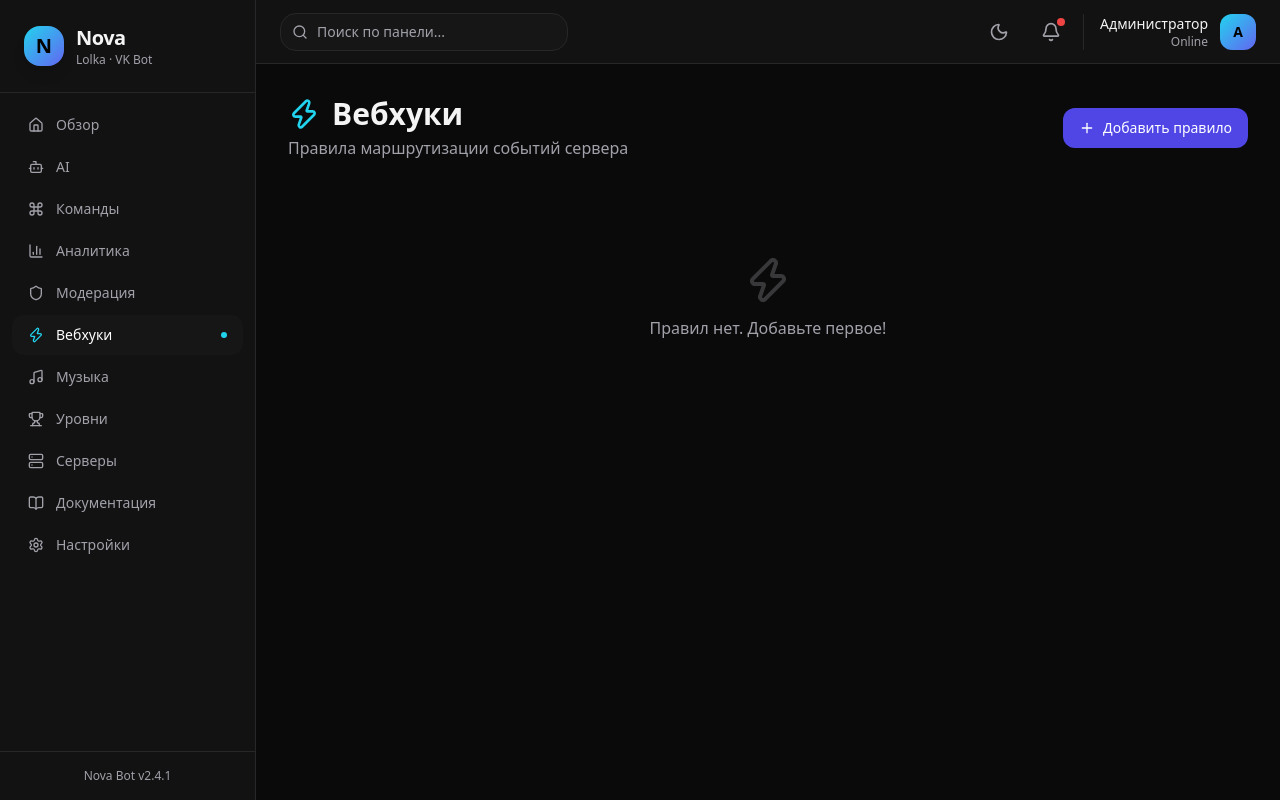
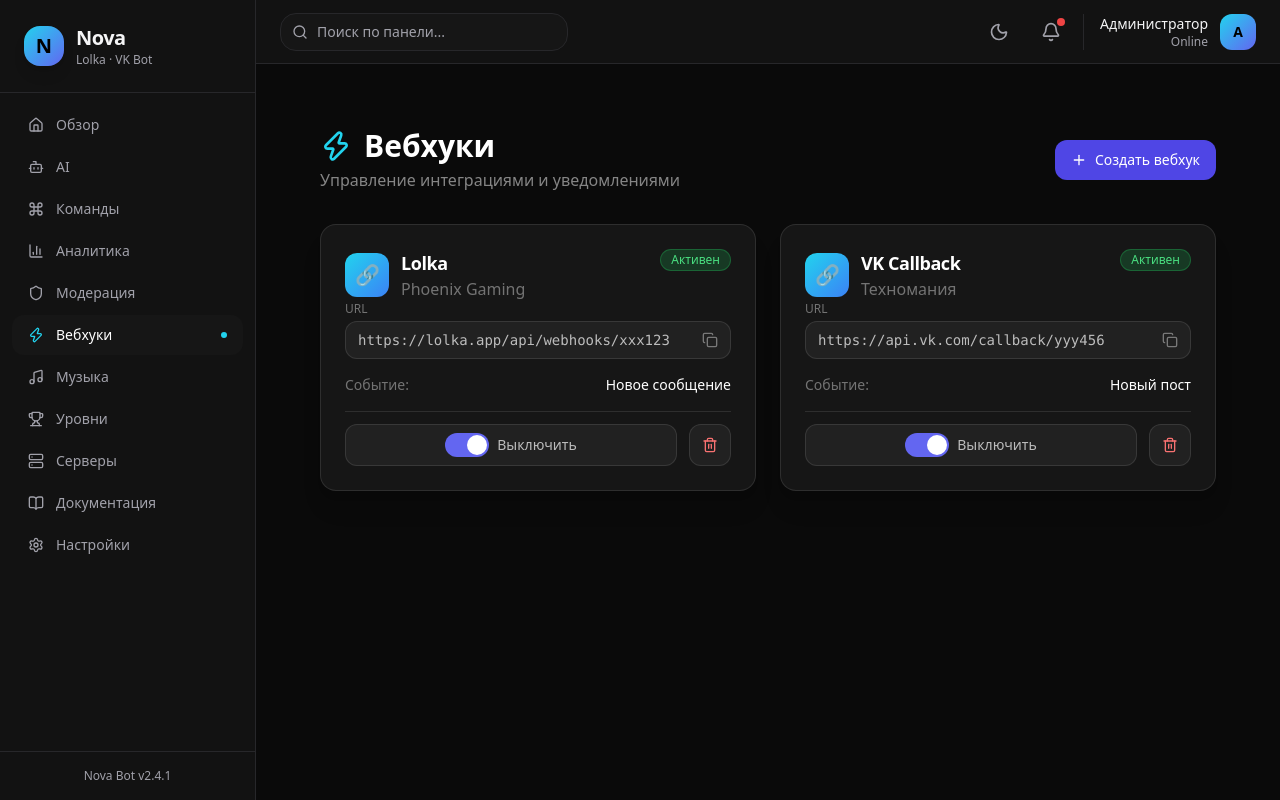
Before and after one commit to R4YDMOND/nova-bot, a Next.js app in the folder frontend/: page /dashboard/webhooks in a window 1280 px wide. Built offline with nearby package versions, Linux system fonts and the light colour scheme; sample sign-in values are in the browser's storage.

Commit message:
feat: VK callback, moderation, webhooks - кодировка исправлена

```diff
--- a/frontend/src/app/api/auth/vk/callback/route.ts
+++ b/frontend/src/app/api/auth/vk/callback/route.ts
@@ -1,39 +1,114 @@
 import { NextRequest, NextResponse } from 'next/server';
 
-const API_BASE = 'https://nova-bot-rpsy.onrender.com';
+const VK_CLIENT_ID = process.env.VK_CLIENT_ID || '54666725';
+
+interface VKTokenResponse {
+  access_token?: string;
+  user_id?: number;
+  error?: string;
+  error_description?: string;
+}
+
+interface VKUser {
+  id: number;
+  first_name: string;
+  last_name: string;
+  photo_100?: string;
+  screen_name?: string;
+}
 
 export async function GET(request: NextRequest) {
-  const { searchParams } = new URL(request.url);
-  const code = searchParams.get('code');
+  const { searchParams } = request.nextUrl;
+  const code  = searchParams.get('code');
+  const state = searchParams.get('state');
   const error = searchParams.get('error');
 
+  const baseUrl = process.env.NEXT_PUBLIC_APP_URL
+    || `${request.nextUrl.protocol}//${request.nextUrl.host}`;
+
+  // Ошибка или отмена пользователем
   if (error || !code) {
-    return NextResponse.redirect(new URL('/?error=auth_failed', request.url));
+    console.error('[VK OAuth] Error from VK:', error);
+    return NextResponse.redirect(`${baseUrl}/login?error=vk_denied`);
   }
 
+  // Проверяем state
+  const storedState = request.cookies.get('vk_oauth_state')?.value;
+  if (!storedState || state !== storedState) {
+    console.error('[VK OAuth] State mismatch');
+    return NextResponse.redirect(`${baseUrl}/login?error=invalid_state`);
+  }
+
+  // Читаем code_verifier
+  const codeVerifier = request.cookies.get('vk_code_verifier')?.value;
+  if (!codeVerifier) {
+    console.error('[VK OAuth] No code_verifier in cookies');
+    return NextResponse.redirect(`${baseUrl}/login?error=no_verifier`);
+  }
+
+  // Обмениваем code на access_token
+  let tokenData: VKTokenResponse;
   try {
-    // Обмениваем code на токен через backend
-    const res = await fetch(`${API_BASE}/api/auth/vk/callback?code=${code}`, {
-      method: 'GET',
-      headers: { 'Content-Type': 'application/json' },
+    const tokenRes = await fetch('https://id.vk.com/oauth2/auth', {
+      method: 'POST',
+      headers: { 'Content-Type': 'application/x-www-form-urlencoded' },
+      body: new URLSearchParams({
+        grant_type:    'authorization_code',
+        code,
+        code_verifier: codeVerifier,
+        client_id:     VK_CLIENT_ID,
+        redirect_uri:  `${baseUrl}/api/auth/vk/callback`,
+      }),
     });
-    const data = await res.json();
 
-    if (!data.token) {
-      return NextResponse.redirect(new URL('/?error=no_token', request.url));
+    tokenData = await tokenRes.json();
+
+    if (tokenData.error || !tokenData.access_token) {
+      console.error('[VK OAuth] Token exchange failed:', tokenData);
+      return NextResponse.redirect(`${baseUrl}/login?error=token_failed`);
     }
+  } catch (e) {
+    console.error('[VK OAuth] Token exchange exception:', e);
+    return NextResponse.redirect(`${baseUrl}/login?error=token_exception`);
+  }
 
-    // Сохраняем токен в cookie и редиректим в dashboard
-    const response = NextResponse.redirect(new URL('/dashboard', request.url));
-    response.cookies.set('nova_token', data.token, {
-      httpOnly: false,
-      secure: true,
-      sameSite: 'lax',
-      maxAge: 60 * 60 * 24 * 7, // 7 дней
-      path: '/',
-    });
-    return response;
-  } catch {
-    return NextResponse.redirect(new URL('/?error=server_error', request.url));
+  const { access_token, user_id } = tokenData;
+
+  // Получаем данные пользователя
+  let user: VKUser | null = null;
+  try {
+    const userRes = await fetch(
+      `https://api.vk.com/method/users.get?user_ids=${user_id}&access_token=${access_token}&v=5.199&fields=photo_100,screen_name`,
+    );
+    const userData = await userRes.json();
+    user = userData.response?.[0] ?? null;
+  } catch (e) {
+    console.warn('[VK OAuth] Failed to fetch user info:', e);
   }
+
+  // Формируем сессию
+  const session = {
+    userId:      user_id,
+    name:        user ? `${user.first_name} ${user.last_name}` : `VK User ${user_id}`,
+    avatar:      user?.photo_100 ?? '',
+    screenName:  user?.screen_name ?? '',
+    accessToken: access_token,
+    loginAt:     Date.now(),
+  };
+
+  // Редиректим на дашборд, устанавливаем сессию
+  const response = NextResponse.redirect(`${baseUrl}/dashboard`);
+
+  response.cookies.set('nova_session', JSON.stringify(session), {
+    httpOnly: true,
+    sameSite: 'lax',
+    maxAge:   60 * 60 * 24 * 7, // 7 дней
+    path:     '/',
+  });
+
+  // Удаляем временные куки
+  response.cookies.delete('vk_code_verifier');
+  response.cookies.delete('vk_oauth_state');
+
+  return response;
 }
--- a/frontend/src/app/dashboard/moderation/page.tsx
+++ b/frontend/src/app/dashboard/moderation/page.tsx
@@ -3,7 +3,7 @@ import { useState, useEffect } from 'react';
 import { Card } from '@/components/ui/card';
 import { Switch } from '@/components/ui/toggle';
 
-import { api } from '@/lib/api';
+const API_URL = 'https://nova-bot-rpsy.onrender.com';
 
 const TABS = [
   { id: 'protection', label: '🛡️ Защита' },
@@ -66,17 +66,15 @@ export default function ModerationPage() {
   });
 
   useEffect(() => {
-    api.moderation.getLog()
-      .then(d => { setAuditLog((d.entries as LogEntry[]) || []); setLogLoading(false); })
+    fetch(`${API_URL}/api/moderation/log`)
+      .then(r => r.json())
+      .then(d => { setAuditLog(d.entries || []); setLogLoading(false); })
       .catch(() => setLogLoading(false));
   }, []);
 
   const update = (key: keyof Settings, value: any) => setSettings(s => ({ ...s, [key]: value }));
   const toggle = (key: keyof Settings) => setSettings(s => ({ ...s, [key]: !s[key] }));
-  const save = () => {
-  try { localStorage.setItem('nova-mod-settings', JSON.stringify(settings)); } catch {}
-  setSaved(true); setTimeout(() => setSaved(false), 2500);
-   };
+  const save = () => { setSaved(true); setTimeout(() => setSaved(false), 2500); };
 
   const filteredLog = auditLog.filter(e => {
     const matchType = logFilter === 'all'
--- a/frontend/src/app/dashboard/webhooks/page.tsx
+++ b/frontend/src/app/dashboard/webhooks/page.tsx
@@ -1,140 +1,63 @@
 'use client';
-import { useState, useEffect } from 'react';
+import { useState } from 'react';
 import { Card, CardContent, CardHeader, CardTitle, CardDescription } from '@/components/ui/card';
 import { Button } from '@/components/ui/button';
 import { Badge } from '@/components/ui/badge';
 import { Switch } from '@/components/ui/toggle';
-import { Zap, Copy, Trash2, Plus, Send, CheckCircle2, XCircle } from 'lucide-react';
+import { Zap, Copy, Trash2, Plus } from 'lucide-react';
 
-interface WebhookRule {
-  id: string;
-  name: string;
-  eventType: 'message' | 'ban' | 'join' | 'leave';
-  targetChannel: string;
-  webhookUrl: string;
-  active: boolean;
-  createdAt: string;
-}
+type Webhook = { id: number; name: string; project: string; url: string; event: string; active: boolean };
 
-const STORAGE_KEY = 'nova-webhook-rules';
-const EVENT_LABELS: Record<string, string> = {
-  message: '💬 Сообщение',
-  ban: '🔨 Бан',
-  join: '➕ Вход',
-  leave: '➖ Выход',
-};
-const DEFAULT_CHANNEL: Record<string, string> = {
-  message: '#general', ban: '#moderation', join: '#welcome', leave: '#welcome',
+export default function WebhooksPage() {
+  const [webhooks, setWebhooks] = useState<Webhook[]>([
+    { id: 1, name: 'Lolka', project: 'Phoenix Gaming', url: 'https://lolka.app/api/webhooks/xxx123', event: 'Новое сообщение', active: true },
+    { id: 2, name: 'VK Callback', project: 'Техномания', url: 'https://api.vk.com/callback/yyy456', event: 'Новый пост', active: true },
+  ]);
+  const [copied, setCopied] = useState<number | null>(null);
+
+  const toggleWebhook = (id: number) =>
+    setWebhooks(prev => prev.map(h => h.id === id ? { ...h, active: !h.active } : h));
+  const deleteWebhook = (id: number) =>
+    setWebhooks(prev => prev.filter(h => h.id !== id));
+  const copyUrl = (id: number, url: string) => {
+    navigator.clipboard.writeText(url);
+    setCopied(id);
+    setTimeout(() => setCopied(null), 2000);
   };
 
-function genId() { return `rule_${Date.now()}_${Math.random().toString(36).slice(2, 7)}`; }
-function validateUrl(url: string): string | null {
-  if (!url.trim()) return 'URL обязателен';
-  try { const u = new URL(url.trim()); if (u.protocol !== 'https:') return 'URL должен начинаться с https://'; return null; }
-  catch { return 'Некорректный URL'; }
-}
-
-export default function WebhooksPage() {
-  const [rules, setRules] = useState<WebhookRule[]>([]);
-  const [hydrated, setHydrated] = useState(false);
-  const [showModal, setShowModal] = useState(false);
-  const [editingId, setEditingId] = useState<string | null>(null);
-  const [form, setForm] = useState({ name: '', eventType: 'message' as WebhookRule['eventType'], targetChannel: '#general', webhookUrl: '' });
-  const [urlError, setUrlError] = useState<string | null>(null);
-  const [testStatus, setTestStatus] = useState<'idle' | 'testing' | 'ok' | 'err'>('idle');
-  const [copied, setCopied] = useState<string | null>(null);
-
-  useEffect(() => {
-    try { const s = localStorage.getItem(STORAGE_KEY); if (s) setRules(JSON.parse(s)); } catch {}
-    setHydrated(true);
-  }, []);
-
-  useEffect(() => {
-    if (hydrated) localStorage.setItem(STORAGE_KEY, JSON.stringify(rules));
-  }, [rules, hydrated]);
-
-  function openCreate() {
-    setEditingId(null);
-    setForm({ name: '', eventType: 'message', targetChannel: '#general', webhookUrl: '' });
-    setUrlError(null); setTestStatus('idle'); setShowModal(true);
-  }
-
-  function openEdit(r: WebhookRule) {
-    setEditingId(r.id);
-    setForm({ name: r.name, eventType: r.eventType, targetChannel: r.targetChannel, webhookUrl: r.webhookUrl });
-    setUrlError(null); setTestStatus('idle'); setShowModal(true);
-  }
-
-  function handleSave() {
-    const err = validateUrl(form.webhookUrl);
-    setUrlError(err);
-    if (err) return;
-    if (editingId) {
-      setRules(p => p.map(r => r.id === editingId ? { ...r, ...form } : r));
-    } else {
-      setRules(p => [{ id: genId(), ...form, active: true, createdAt: new Date().toISOString() }, ...p]);
-    }
-    setShowModal(false);
-  }
-
-  function handleDelete(id: string) {
-    if (!confirm('Удалить правило?')) return;
-    setRules(p => p.filter(r => r.id !== id));
-  }
-
-  function handleToggle(id: string) {
-    setRules(p => p.map(r => r.id === id ? { ...r, active: !r.active } : r));
-  }
-
-  async function handleTest() {
-    const err = validateUrl(form.webhookUrl);
-    setUrlError(err);
-    if (err) return;
-    setTestStatus('testing');
-    try {
-      const res = await fetch(form.webhookUrl.trim(), {
-        method: 'POST', headers: { 'Content-Type': 'application/json' },
-        body: JSON.stringify({ content: `🔔 Тест от Nova Bot — правило «${form.name || 'без названия'}»` }),
-      });
-      setTestStatus(res.ok ? 'ok' : 'err');
-    } catch { setTestStatus('err'); }
-  }
-
-  function copyUrl(id: string, url: string) {
-    navigator.clipboard.writeText(url);
-    setCopied(id); setTimeout(() => setCopied(null), 2000);
-  }
-
   return (
-    <div className="space-y-8 max-w-5xl">
+    <div className="space-y-8 p-8 max-w-5xl">
       <div className="flex flex-col sm:flex-row sm:items-center justify-between gap-4">
         <div>
-          <h1 className="text-3xl font-bold flex items-center gap-3">
-            <Zap className="w-8 h-8 text-cyan-400" /> Вебхуки
+          <h1 className="text-3xl font-bold text-white flex items-center gap-3">
+            <Zap className="w-8 h-8 text-cyan-400" />
+            Вебхуки
           </h1>
-          <p className="text-[rgb(var(--text-secondary))] mt-1">Правила маршрутизации событий сервера</p>
+          <p className="text-white/50 mt-1">Управление интеграциями и уведомлениями</p>
         </div>
-        <Button onClick={openCreate} className="flex items-center gap-2">
-          <Plus className="w-4 h-4" /> Добавить правило
+        <Button className="flex items-center gap-2">
+          <Plus className="w-4 h-4" />
+          Создать вебхук
         </Button>
       </div>
 
-      {rules.length === 0 ? (
-        <div className="text-center py-16 text-[rgb(var(--text-secondary))]">
+      {webhooks.length === 0 && (
+        <div className="text-center py-16 text-white/30">
           <Zap className="w-12 h-12 mx-auto mb-3 opacity-30" />
-          <p>Правил нет. Добавьте первое!</p>
+          <p>Нет вебхуков. Создайте первый!</p>
         </div>
-      ) : (
+      )}
+
       <div className="grid grid-cols-1 lg:grid-cols-2 gap-6">
-          {rules.map(hook => (
-            <Card key={hook.id} className="rounded-2xl">
+        {webhooks.map(hook => (
+          <Card key={hook.id} className="bg-white/5 border border-white/10 rounded-2xl">
             <CardHeader>
               <div className="flex justify-between items-start">
                 <div className="flex items-center gap-3">
                   <div className="w-11 h-11 bg-gradient-to-br from-cyan-400 to-blue-500 rounded-xl flex items-center justify-center text-xl">🔗</div>
                   <div>
-                      <CardTitle className="text-lg">{hook.name || 'Без названия'}</CardTitle>
-                      <CardDescription>{hook.targetChannel}</CardDescription>
+                    <CardTitle className="text-white text-lg">{hook.name}</CardTitle>
+                    <CardDescription className="text-white/40">{hook.project}</CardDescription>
                   </div>
                 </div>
                 <Badge variant={hook.active ? 'success' : 'secondary'}>
@@ -144,25 +67,27 @@ export default function WebhooksPage() {
             </CardHeader>
             <CardContent className="space-y-4">
               <div>
-                  <p className="text-[rgb(var(--text-secondary))] text-xs mb-1">Событие</p>
-                  <span className="text-sm font-medium">{EVENT_LABELS[hook.eventType]}</span>
-                </div>
-                <div>
-                  <p className="text-[rgb(var(--text-secondary))] text-xs mb-1">URL</p>
-                  <div className="bg-[rgb(var(--surface-2))] border border-[rgb(var(--border))] px-3 py-2 rounded-xl font-mono text-sm flex items-center justify-between gap-2">
-                    <span className="truncate text-[rgb(var(--text-secondary))]">{hook.webhookUrl}</span>
-                    <button onClick={() => copyUrl(hook.id, hook.webhookUrl)} className="shrink-0 hover:text-cyan-400 transition-colors">
+                <p className="text-white/40 text-xs mb-1">URL</p>
+                <div className="bg-white/5 border border-white/10 px-3 py-2 rounded-xl font-mono text-sm text-white/70 flex items-center justify-between gap-2">
+                  <span className="truncate">{hook.url}</span>
+                  <button onClick={() => copyUrl(hook.id, hook.url)} className="shrink-0 text-white/40 hover:text-white transition-colors" title="Скопировать">
                     <Copy className="w-4 h-4" />
                   </button>
                 </div>
                 {copied === hook.id && <p className="text-green-400 text-xs mt-1">✅ Скопировано!</p>}
               </div>
-                <div className="pt-3 border-t border-[rgb(var(--border))] flex gap-2">
-                  <Button variant="outline" size="sm" onClick={() => openEdit(hook)} className="flex-1">Изменить</Button>
-                  <Button variant="ghost" size="sm" onClick={() => handleToggle(hook.id)}>
-                    <Switch checked={hook.active} onCheckedChange={() => handleToggle(hook.id)} />
-                  </Button>
-                  <button onClick={() => handleDelete(hook.id)} className="px-3 py-2 rounded-xl border border-[rgb(var(--border))] text-red-400 hover:bg-red-500/10 transition-colors">
+              <div className="flex items-center justify-between text-sm">
+                <span className="text-white/40">Событие:</span>
+                <span className="text-white font-medium">{hook.event}</span>
+              </div>
+              <div className="pt-3 border-t border-white/10 flex gap-3">
+                <button onClick={() => toggleWebhook(hook.id)}
+                  className="flex-1 flex items-center justify-center gap-2 px-3 py-2 rounded-xl bg-white/5 border border-white/10 text-white/70 hover:text-white hover:bg-white/10 transition-colors text-sm">
+                  <Switch checked={hook.active} onCheckedChange={() => toggleWebhook(hook.id)} />
+                  {hook.active ? 'Выключить' : 'Включить'}
+                </button>
+                <button onClick={() => deleteWebhook(hook.id)}
+                  className="px-3 py-2 rounded-xl bg-white/5 border border-white/10 text-red-400 hover:bg-red-500/10 hover:border-red-500/30 transition-colors" title="Удалить">
                   <Trash2 className="w-4 h-4" />
                 </button>
               </div>
@@ -170,60 +95,6 @@ export default function WebhooksPage() {
           </Card>
         ))}
       </div>
-      )}
-
-      {showModal && (
-        <div className="fixed inset-0 bg-black/60 flex items-center justify-center z-50 p-4">
-          <div className="bg-[rgb(var(--surface))] border border-[rgb(var(--border))] rounded-2xl p-6 w-full max-w-md space-y-4">
-            <h2 className="text-xl font-semibold">{editingId ? 'Изменить правило' : 'Новое правило'}</h2>
-
-            <div>
-              <label className="text-sm font-medium mb-1 block">Название</label>
-              <input className="input w-full" placeholder="Уведомления о банах"
-                value={form.name} onChange={e => setForm(f => ({ ...f, name: e.target.value }))} />
-            </div>
-
-            <div>
-              <label className="text-sm font-medium mb-1 block">Тип события</label>
-              <select className="input w-full" value={form.eventType}
-                onChange={e => {
-                  const t = e.target.value as WebhookRule['eventType'];
-                  setForm(f => ({ ...f, eventType: t, targetChannel: f.targetChannel === DEFAULT_CHANNEL[f.eventType] ? DEFAULT_CHANNEL[t] : f.targetChannel }));
-                }}>
-                {Object.entries(EVENT_LABELS).map(([k, v]) => <option key={k} value={k}>{v}</option>)}
-              </select>
-            </div>
-
-            <div>
-              <label className="text-sm font-medium mb-1 block">Канал назначения</label>
-              <input className="input w-full" placeholder="#general"
-                value={form.targetChannel} onChange={e => setForm(f => ({ ...f, targetChannel: e.target.value }))} />
-            </div>
-
-            <div>
-              <label className="text-sm font-medium mb-1 block">Webhook URL</label>
-              <input className="input w-full" placeholder="https://discord.com/api/webhooks/..."
-                value={form.webhookUrl} onChange={e => { setForm(f => ({ ...f, webhookUrl: e.target.value })); setUrlError(null); setTestStatus('idle'); }} />
-              {urlError && <p className="text-red-400 text-sm mt-1">{urlError}</p>}
-            </div>
-
-            <div className="flex items-center gap-3">
-              <Button variant="outline" size="sm" className="gap-1.5"
-                onClick={handleTest} disabled={testStatus === 'testing'}>
-                <Send className="h-3.5 w-3.5" />
-                {testStatus === 'testing' ? 'Отправка...' : 'Тест'}
-              </Button>
-              {testStatus === 'ok' && <span className="text-sm text-green-400 flex items-center gap-1"><CheckCircle2 className="h-4 w-4" /> Доставлено</span>}
-              {testStatus === 'err' && <span className="text-sm text-red-400 flex items-center gap-1"><XCircle className="h-4 w-4" /> Ошибка</span>}
-            </div>
-
-            <div className="flex justify-end gap-3 pt-2 border-t border-[rgb(var(--border))]">
-              <Button variant="ghost" onClick={() => setShowModal(false)}>Отмена</Button>
-              <Button onClick={handleSave}>{editingId ? 'Сохранить' : 'Создать'}</Button>
-            </div>
-          </div>
-        </div>
-      )}
     </div>
   );
 }
```
Lines whose indentation alone changed are shown as unchanged.
